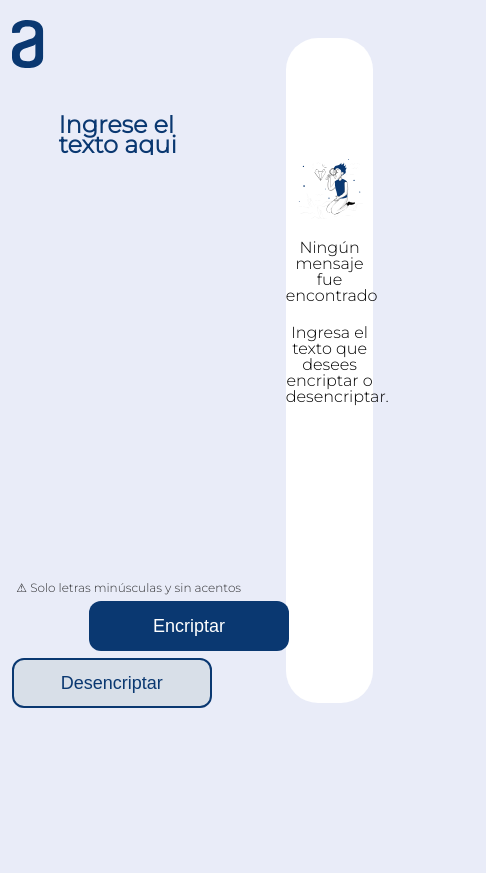
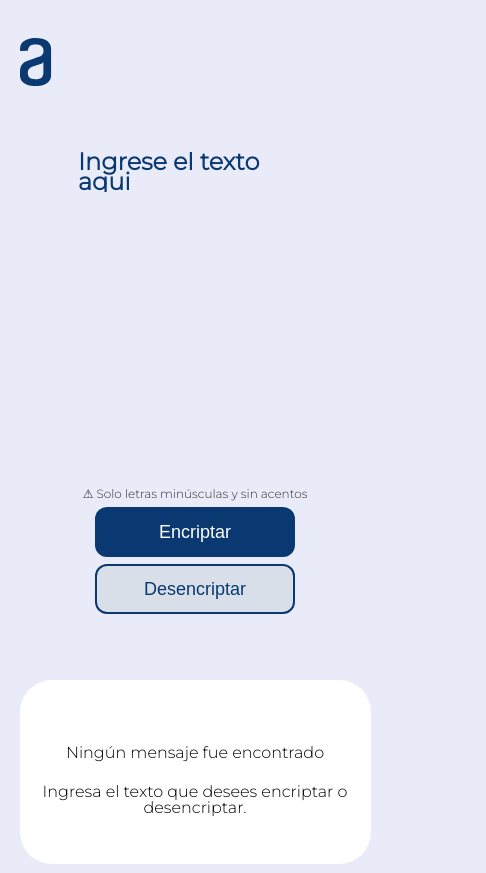
Before and after one commit to jamilSG/Challenge, a plain HTML site: page index.html in a window 390 px wide. Shown: the whole page, 486 px wide, since content can reach past the window. Before the commit the page ends 844 px from the top, so only its background shows below. Drawn offline with Linux system fonts and the light colour scheme.

Commit message:
Agregando responsividad a la pagina

```diff
--- a/index.html
+++ b/index.html
@@ -13,6 +13,8 @@
     </head>
 
     <body>
+        <div class="contenedor">
+
             <div class="outputSection">
                 <div class="whitePannel">
 
@@ -30,7 +32,9 @@
             </div>
 
             <div class="logoSection">
+                <div class="logoImg">
                     <img src="imagenes/Logo.svg" alt="Logo de Alura">
+                </div>
             </div>
 
             <div class="inputSection">
@@ -40,8 +44,12 @@
 
             <div class="buttonSection">
                 <p>&#9888 Solo letras minúsculas y sin acentos</p>
+                <div class="buttonSpace">
                     <input type="button" class="encriptar" value="Encriptar">
                     <input type="button" class="desencriptar" value="Desencriptar">
+                </div>
+            </div>
+
         </div>
 
         <script src="script.js"></script>
--- a/script.js
+++ b/script.js
@@ -25,8 +25,8 @@ var clave = [["e","enter"],["i","imes"],["a","ai"],["o","ober"],["u","ufat"]]
 function limpiezaWhitePannel(){
     //reseteo
     imagenEspera.style.visibility = "hidden";
-    primerTexto.style.visibility = "hidden";
-    segundoTexto.style.visibility = "hidden";
+    primerTexto.style.display = "none";
+    segundoTexto.style.display = "none";
    salida.style.visibility = "visible"
 
     copiar.style.visibility = "visible"
--- a/style.css
+++ b/style.css
@@ -3,8 +3,11 @@ body{
     font-family: 'Montserrat', sans-serif;
 }
 
-div{
-    margin: 0px 3%;
+.container{
+    position: relative;
+    background-color: bisque;
+    width: 100%;
+    height: 100vh;
 }
 
 p{
@@ -13,10 +16,15 @@ p{
     text-align: center;
 }
 
+.outputSection, .logoSection, .inputSection, .buttonSection{
+    position: absolute;
+}
+
 .outputSection{
-    float: right;
-    width: 25%;
-    height:700px;
+    width: 35%;
+    height: 100%;
+    top: 0;
+    left: 65%;
     display: flex;
     justify-content: center;
     align-items: center;
@@ -42,7 +50,7 @@ p{
 .imagenEspera{
     margin-top: 20%;
     display: flex;
-    margin-top: 20%;
+    margin-top: 0%;
     justify-content: center;
 }
 
@@ -60,17 +68,29 @@ p{
 }
 
 .logoSection{
-    margin-top: 20px;
-    margin-bottom: 20px;
-    width: 60%;
-    height: 50px;
+    display: flex;
+    width: 65%;
+    height: 15%;
+    top: 0;
+    left: 0;
+    align-items: center;
+}
+
+.logoSection img{
+    object-fit: cover;
+    height: 80%;
+}
+
+.logoImg{
+    padding: 0 0 0 20px;
 }
 
 .inputSection{
-    margin-bottom: 20px;
-    width: 60%;
-    height: 470px;
     display: flex;
+    width: 65%;
+    height: 70%;
+    top: 15%;
+    left: 0;
     justify-content: center;
     align-items: flex-start;
 }
@@ -99,8 +119,12 @@ p{
   }
 
 .buttonSection{
-    width: 60%;
-    height: 100px;
+    width: 65%;
+    height: 20%;
+    top: 80%;
+    left: 0;
+    display: inline;
+    text-align: center;
 }
 
 .buttonSection p{
@@ -117,7 +141,6 @@ input[type="button"]{
 }
 
 .encriptar{
-    margin-left: 33%;
     background-color: #0A3871;
     color: white;
     border: none;
@@ -135,3 +158,39 @@ input[type="button"]{
 .hide{
     display: none;
 }
+
+@media screen and (max-width:830px) {
+    .logoSection{
+        width: 100%;
+    }
+
+    .inputSection{
+        width: 100%;
+        height: 40%;
+    }
+
+    .buttonSection{
+        height: 10%;
+        width: 100%;
+        top: 55%;
+    }
+
+    .outputSection{
+        width: 100%;
+        height: 23%;
+        top: 80%;
+        left: 0%;
+    }
+
+    .salida{
+        margin-top: 10%;
+    }
+
+    .imagenEspera{
+        display: none;
+    }
+
+    .primerTexto{
+        margin-top: 0;
+    }
+}
```
Lines whose indentation alone changed are shown as unchanged.
